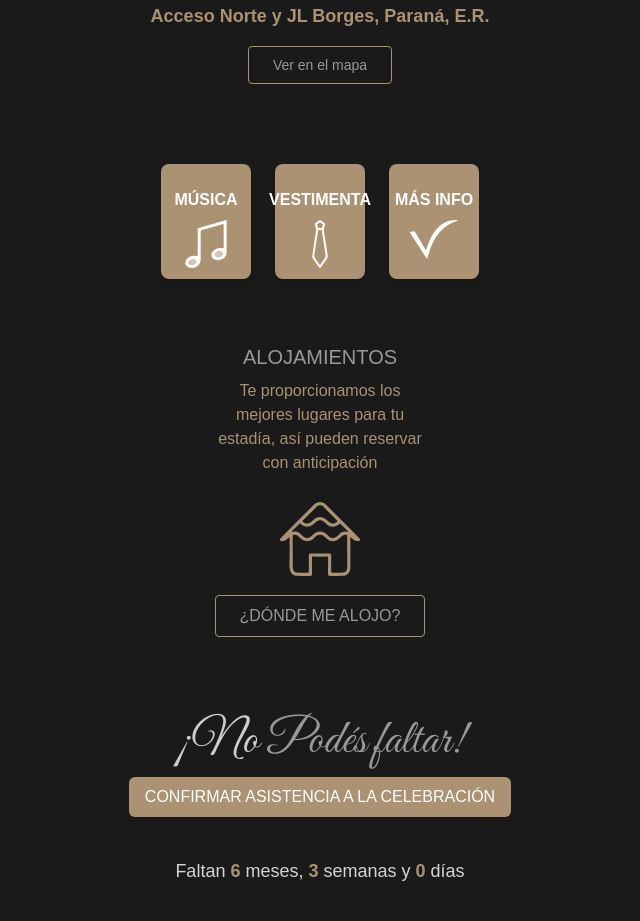
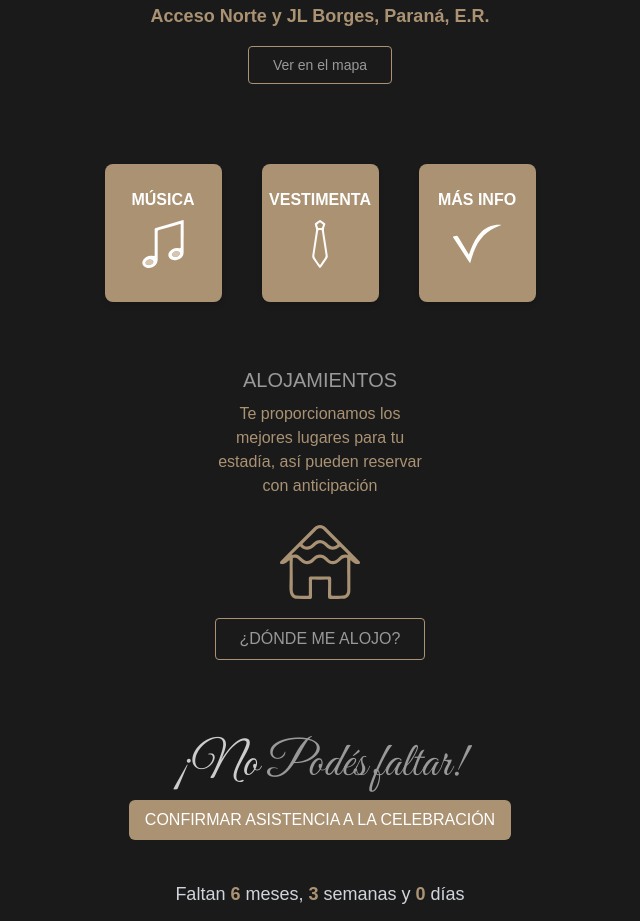
Before and after one commit to JonathanGrauberg/preinvitacion-male-lea, a Next.js app: page / in a window 1280 px wide. Shown: the part 1600-2521 px from the top of the page, without its empty margins (320-960 px from the left). Built offline with nearby package versions, Linux system fonts and the light colour scheme.

Commit message:
solucion de tamaño cartas en sm

```diff
--- a/src/app/page.tsx
+++ b/src/app/page.tsx
@@ -98,13 +98,13 @@ export default function Home() {
 
 
   {/* Tarjetas en fila siempre */}
-<div className="flex flex-wrap justify-center gap-6 mt-4">
+<div className="flex flex-wrap justify-center gap-6 mt-4 sm:gap-10">
   {/* Música */}
   <div
     onClick={() => {
       window.open('https://forms.gle/pMTxebtFZ1qGcBBQ8', '_blank') // <-- Cambiá el enlace real si querés
     }}
-    className="bg-marron-100 mt-10 rounded-lg px-4 py-6 w-[90px] h-[115px] shadow-md flex flex-col items-center cursor-pointer transition hover:scale-105"
+    className="bg-marron-100 mt-10 rounded-lg px-4 py-6 w-[90px] h-[115px] shadow-md flex flex-col items-center cursor-pointer transition sm:w-[117px] sm:h-[138px] hover:scale-105"
   >
     <p className="text-xs sm:text-base font-semibold text-white mb-2">MÚSICA</p>
     <img src="/icons/music.svg" alt="Música" className="w-12 h-12 sm:w-17 sm:h-17" />
@@ -115,7 +115,7 @@ export default function Home() {
     onClick={() => {
       alert('Próximamente les enviaremos información sobre la vestimenta. ✨')
     }}
-    className="bg-marron-100 mt-10 rounded-lg px-4 py-6 w-[90px] h-[115px] shadow-md flex flex-col items-center cursor-pointer transition hover:scale-105"
+    className="bg-marron-100 mt-10 rounded-lg px-4 py-6 w-[90px] h-[115px] shadow-md flex flex-col items-center cursor-pointer transition sm:w-[117px] sm:h-[138px] hover:scale-105"
   >
     <p className="text-xs sm:text-base font-semibold text-white mb-2">VESTIMENTA</p>
     <img src="/icons/tie.svg" alt="Vestimenta" className="w-12 h-12 sm:w-17 sm:h-17" />
@@ -126,7 +126,7 @@ export default function Home() {
     onClick={() => {
       alert('¡Estamos muy felices y queremos que estés en este momento tan importante para nosotros! 🥰\n\nDentro de poco te enviaremos toda la información.')
     }}
-    className="bg-marron-100 mt-10 rounded-lg px-4 py-6 w-[90px] h-[115px] shadow-md flex flex-col items-center cursor-pointer transition hover:scale-105"
+    className="bg-marron-100 mt-10 rounded-lg px-4 py-6 w-[90px] h-[115px] shadow-md flex flex-col items-center cursor-pointer transition sm:w-[117px] sm:h-[138px] hover:scale-105"
   >
     <p className="text-xs sm:text-base font-semibold text-white mb-2 whitespace-nowrap">MÁS INFO</p>
     <img src="/icons/info.svg" alt="Más Info" className="w-12 h-12 sm:w-17 sm:h-17" />
```
